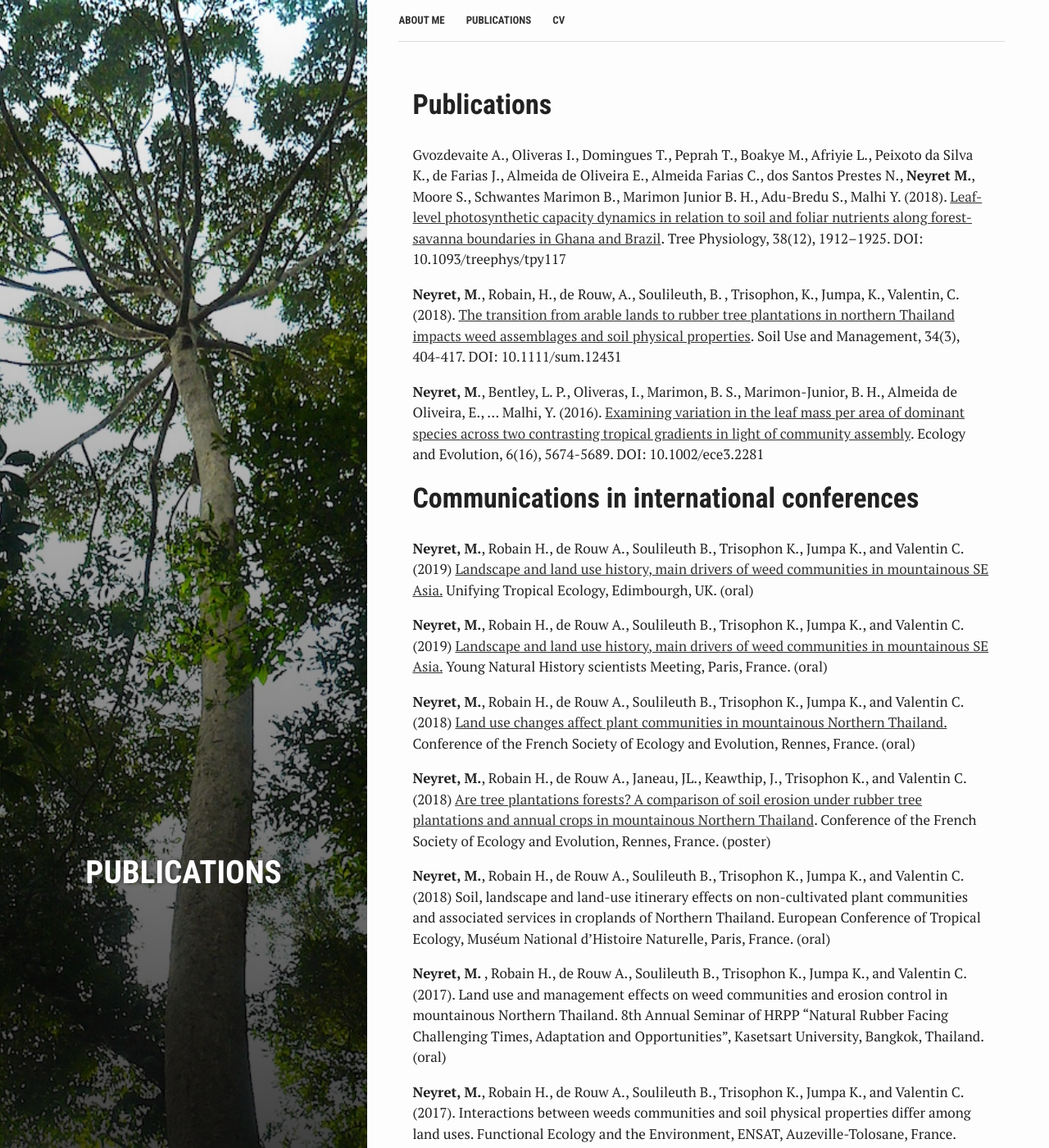
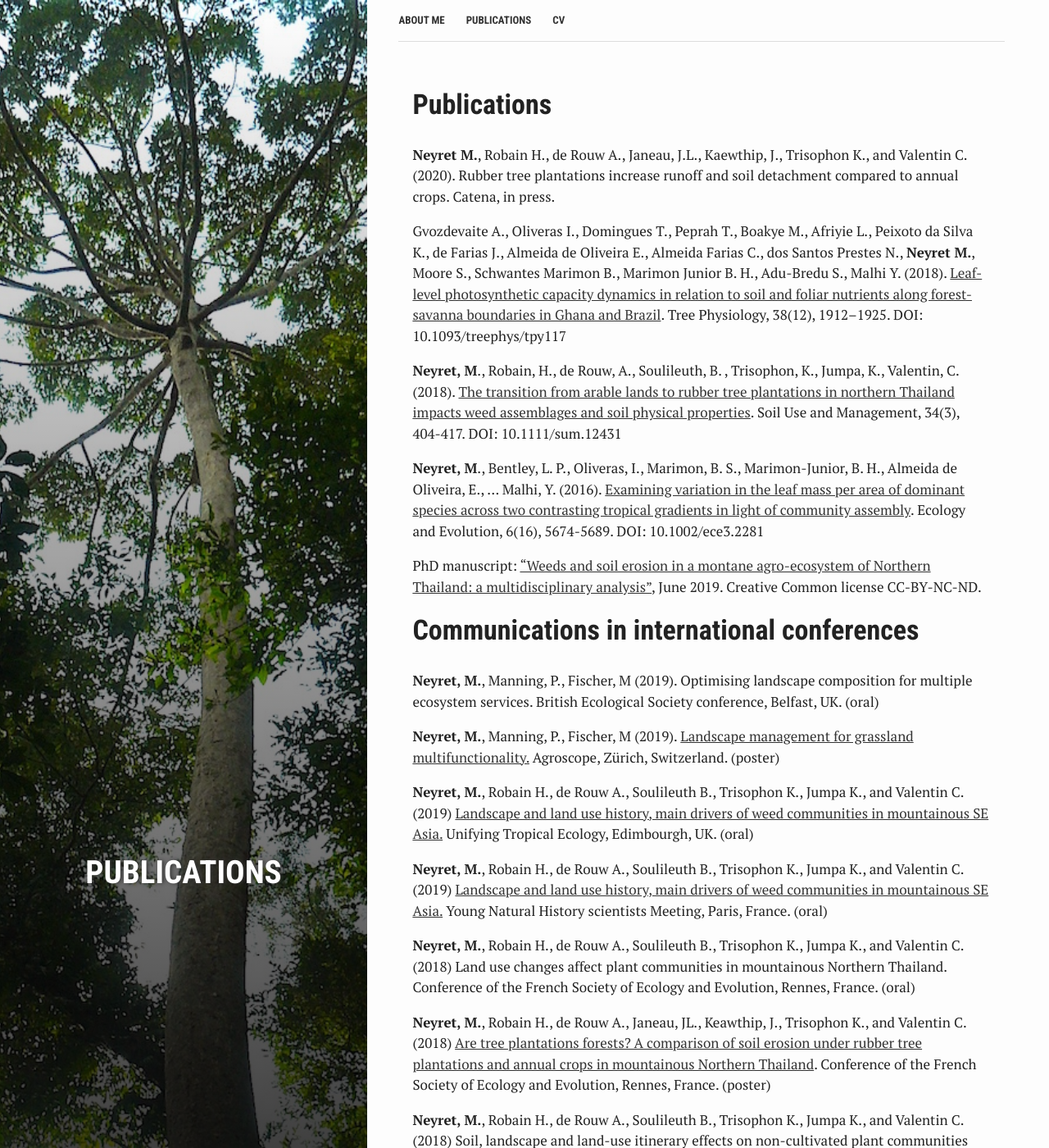
Before and after one commit to mneyret/website, a Jekyll site: the page built from publi.md, in a window 1280 px wide and 1400 px high. Shown: the whole window at 82% size. Built offline with Jekyll 4.4.1, drawn with Linux system fonts in a browser that asks for light colours.

Commit message:
Add latest paper & position

```diff
--- a/_config.yml
+++ b/_config.yml
@@ -1,6 +1,6 @@
 title: Margot Neyret
 email: margot@neyret.me
-description: 'Margot Neyret - PhD student, university Pierre and Marie Curie (Paris, France)'
+description: 'Margot Neyret - Postdoctoral researcher, Senckenberg Gesellschaft für Naturforschung, Frankfurt, Germany'
 baseurl: ''
 url: ''
 twitter_username: ''
--- a/publi.md
+++ b/publi.md
@@ -6,6 +6,7 @@ bg: arbre.jpg
 ---
 
 # **Publications**
+**Neyret M.**,  Robain H., de Rouw A., Janeau, J.L., Kaewthip, J., Trisophon K., and Valentin C. (2020). Rubber tree plantations increase runoff and soil detachment compared to annual crops. Catena, in  press.
 
 Gvozdevaite A., Oliveras I., Domingues T., Peprah T., Boakye M., Afriyie L., Peixoto da Silva K., de Farias J., Almeida de Oliveira E., Almeida Farias C., dos Santos Prestes N.,
 **Neyret M.**, Moore S., Schwantes Marimon B., Marimon Junior B. H., Adu-Bredu S., Malhi Y. (2018). <a href="https://academic.oup.com/treephys/advance-article/doi/10.1093/treephys/tpy117/5155328" target="_blank">Leaf-level photosynthetic capacity dynamics in relation to soil and foliar nutrients along forest-savanna boundaries in Ghana and Brazil</a>. Tree Physiology, 38(12), 1912–1925. DOI: 10.1093/treephys/tpy117
@@ -14,8 +15,18 @@ Gvozdevaite A., Oliveras I., Domingues T., Peprah T., Boakye M., Afriyie L., Pei
 
 **Neyret, M**., Bentley, L. P., Oliveras, I., Marimon, B. S., Marimon-Junior, B. H., Almeida de Oliveira, E., ... Malhi, Y. (2016). <a href="http://onlinelibrary.wiley.com/doi/10.1002/ece3.2281/epdf" target="_blank">Examining variation in the leaf mass per area of dominant species across two contrasting tropical gradients in light of community assembly</a>. Ecology and Evolution, 6(16), 5674-5689. DOI: 10.1002/ece3.2281
 
+PhD manuscript: ["Weeds and soil erosion in a montane agro-ecosystem of Northern Thailand: a multidisciplinary analysis"](https://tel.archives-ouvertes.fr/tel-02303886), June 2019. Creative Common license CC-BY-NC-ND.
+
 
 # **Communications in international conferences**
+
+
+**Neyret, M.**,  Manning, P., Fischer, M (2019).  Optimising landscape composition for multiple ecosystem services. British Ecological Society conference, Belfast, UK. (oral)
+
+
+**Neyret, M.**,  Manning, P., Fischer, M (2019).  <a href="/assets/images/Symposium_Zurich_Poster_2019_Margot.pdf" target="_blank">Landscape management for grassland multifunctionality.</a> Agroscope, Zürich, Switzerland. (poster)
+
+
 **Neyret, M.**, Robain H., de Rouw A., Soulileuth B., Trisophon K., Jumpa K., and Valentin C. (2019) <a href="/assets/images/Neyret_Agroecology_and_ecology_of_agroecosystems.pdf" target="_blank">Landscape and land use history, main
 drivers of weed communities in
 mountainous SE Asia.</a>
@@ -27,7 +38,7 @@ drivers of weed communities in
 mountainous SE Asia.</a>
 Young Natural History scientists Meeting, Paris, France. (oral)
 
-**Neyret, M.**, Robain H., de Rouw A., Soulileuth B., Trisophon K., Jumpa K., and Valentin C. (2018) <a href="/assets/images/Neyret_Agroecology_and_ecology_of_agroecosystems.pdf" target="_blank">Land use changes affect plant communities in mountainous Northern Thailand.</a>
+**Neyret, M.**, Robain H., de Rouw A., Soulileuth B., Trisophon K., Jumpa K., and Valentin C. (2018) Land use changes affect plant communities in mountainous Northern Thailand.
 Conference of the French Society of Ecology and Evolution, Rennes, France. (oral)
 
 **Neyret, M.**, Robain H., de Rouw A., Janeau, JL., Keawthip, J., Trisophon K., and Valentin C. (2018)  <a href="/assets/images/Erosion_poster_SFE18" target="_blank">Are tree plantations forests? A comparison of soil erosion under rubber tree plantations and annual crops in mountainous Northern Thailand</a>. Conference of the French Society of Ecology and Evolution, Rennes, France.
```
Also changed, not shown: cv.md (+1 -1 lines), 4 other files.
